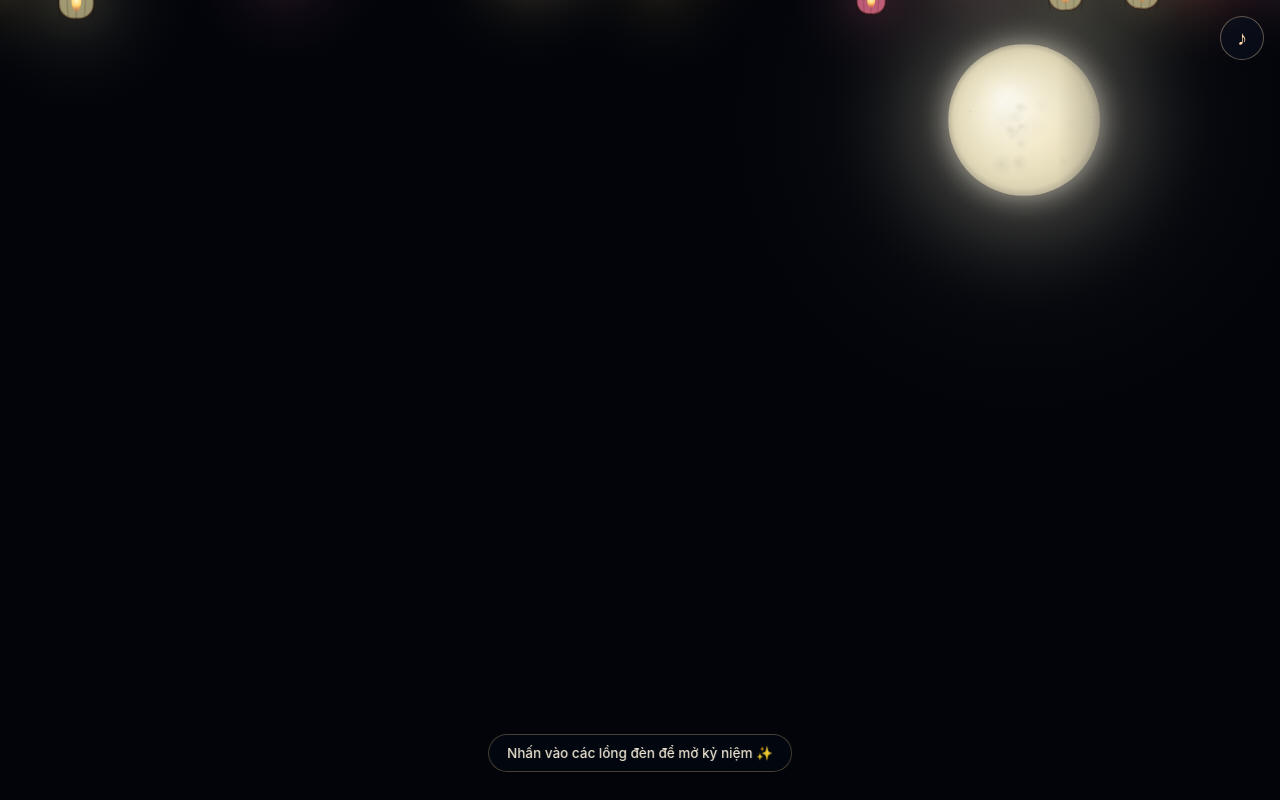
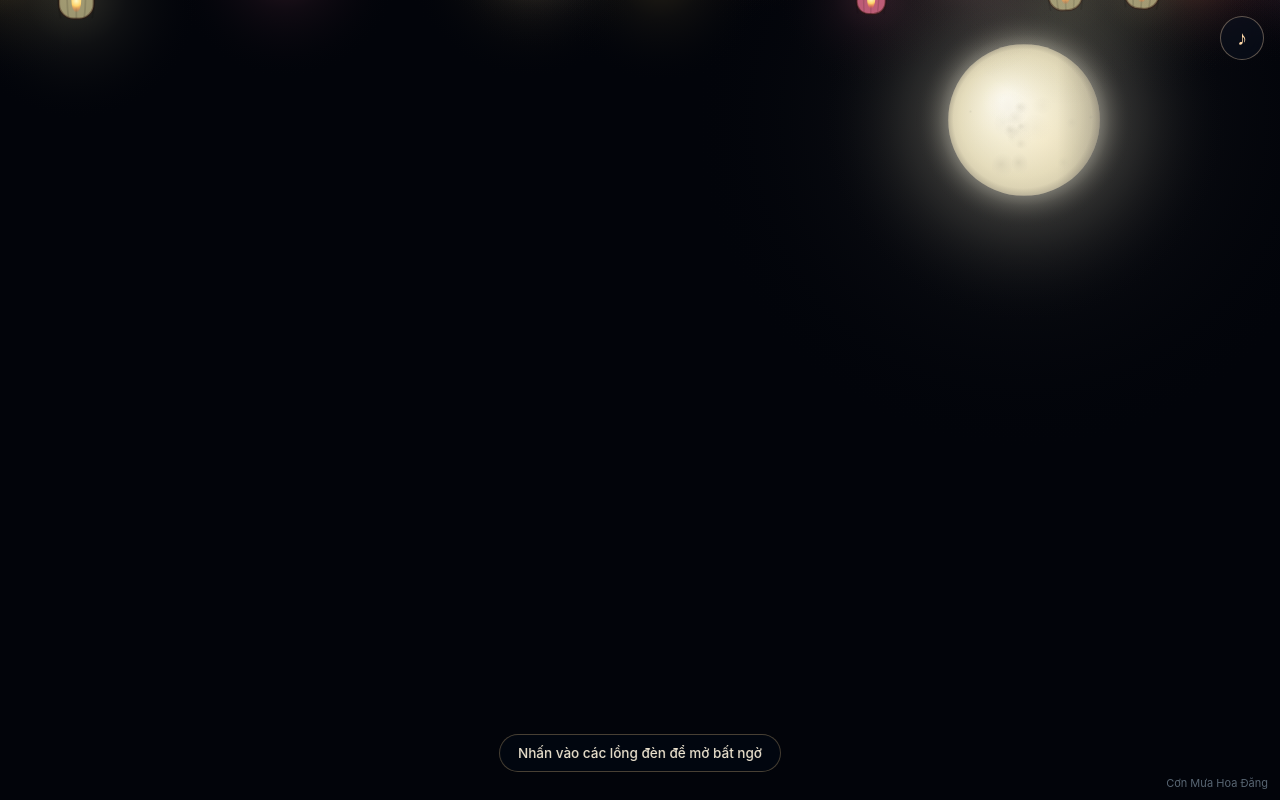
Before and after one commit to monquanhonho/nguyendung2, a plain HTML site: page longden.html in a window 1280 px wide. Drawn offline with Linux system fonts and the light colour scheme; animation ran at ten frames a second.

Commit message:
upload source code

```diff
--- a/longden.html
+++ b/longden.html
@@ -3,7 +3,7 @@
 <head>
   <meta charset="utf-8" />
   <meta name="viewport" content="width=device-width, initial-scale=1, maximum-scale=1, user-scalable=no" />
-  <title>Cơn Mưa Hoa Đăng</title>
+  <title>lồng đèn</title>
   <style>
     :root {
       --accent: #ffb86b;
@@ -32,7 +32,6 @@
       touch-action: none;
     }
 
-    /* ===== UI Overlay ===== */
     .ui-layer {
       position: fixed;
       inset: 0;
@@ -85,7 +84,6 @@
       opacity: 1;
     }
 
-    /* Music toggle */
     .music-btn {
       position: fixed;
       top: 16px;
@@ -119,7 +117,6 @@
       opacity: 0.65;
     }
 
-    /* ===== Photo Popup ===== */
     .photo-popup {
       position: fixed;
       inset: 0;
@@ -166,6 +163,8 @@
       border-radius: 16px;
       user-select: none;
       -webkit-user-drag: none;
+      opacity: 0;
+      transition: opacity 0.35s ease;
     }
 
     .photo-close {
@@ -189,7 +188,6 @@
       transform: scale(1.08);
     }
 
-    /* ===== Heart VIP Trigger ===== */
     .heartvip-stem {
       position: fixed;
       left: 50%;
@@ -312,7 +310,6 @@
       100% { opacity: 0; transform: scale(1.5); }
     }
 
-    /* Credit nhỏ */
     .credit {
       position: fixed;
       right: 12px;
@@ -333,8 +330,8 @@
   <canvas id="c"></canvas>
 
   <div class="ui-layer">
-    <div class="progress-badge" id="progressBadge">Đã mở 0/8</div>
-    <div class="photo-hint" id="photoHint">Nhấn vào các lồng đèn để mở kỷ niệm ✨</div>
+    <div class="progress-badge" id="progressBadge">Đã mở 0/7</div>
+    <div class="photo-hint" id="photoHint">Nhấn vào các lồng đèn để mở bất ngờ</div>
   </div>
 
   <button class="music-btn" id="musicBtn" type="button" aria-label="Bật/tắt nhạc" title="Bật/tắt nhạc">♪</button>
@@ -350,6 +347,8 @@
   <button class="heartvip-trigger" id="heartVipTrigger" type="button" aria-label="Mở trái tim yêu thương">❤</button>
   <div class="heartvip-hint" aria-live="polite">Bấm vào trái tim nhé 💗</div>
 
+  <div class="credit">Cơn Mưa Hoa Đăng</div>
+
   <script>
     // ===================== CONFIG =====================
     const CONFIG = {
@@ -357,7 +356,7 @@
       Z_MIN: 0.1,
       Z_MAX: 2.0,
       NEEDED_CLICKS: 8,
-      FORMATION_DURATION: 4800,   // ms
+      FORMATION_DURATION: 4800,
       HEART_PARTICLES: window.matchMedia('(max-width: 768px)').matches ? 14 : 22,
       LANTERN_COUNT: window.matchMedia('(max-width: 768px)').matches ? 70 : 105,
       GIRL_NAME: 'Em'
@@ -370,7 +369,7 @@
     let H = canvas.height = innerHeight;
 
     // ===================== STATE =====================
-    let skyPhase = 'rain';          // rain | slowing | pause | forming | heart
+    let skyPhase = 'rain';
     let motionScale = 1;
     let formationStartedAt = 0;
     let formationTargets = [];
@@ -380,16 +379,17 @@
     let isMuted = false;
 
     // ===================== DOM =====================
-    const photoPopup   = document.getElementById('photoPopup');
-    const memoryPhoto  = document.getElementById('memoryPhoto');
-    const photoClose   = document.getElementById('photoClose');
-    const photoHint    = document.getElementById('photoHint');
-    const progressBadge= document.getElementById('progressBadge');
+    const photoPopup    = document.getElementById('photoPopup');
+    const memoryPhoto   = document.getElementById('memoryPhoto');
+    const photoClose    = document.getElementById('photoClose');
+    const photoHint     = document.getElementById('photoHint');
+    const progressBadge = document.getElementById('progressBadge');
     const heartVipTrigger = document.getElementById('heartVipTrigger');
-    const heartVipStem = document.getElementById('heartVipStem');
-    const musicBtn     = document.getElementById('musicBtn');
-    const audio        = document.getElementById('bgMusic');
+    const heartVipStem  = document.getElementById('heartVipStem');
+    const musicBtn      = document.getElementById('musicBtn');
+    const audio         = document.getElementById('bgMusic');
 
+    // ===================== 8 ẢNH =====================
     const memoryImages = [
       'anh/anh1.jpg',
       'anh/anh2.jpg',
@@ -400,7 +400,12 @@
       'anh/anh7.jpg',
       'anh/anh8.jpg',
     ];
-    const fallbackPhoto = 'image/lantern.svg';
+
+    // Preload tất cả ảnh để tránh flash trên mobile
+    memoryImages.forEach(src => {
+      const img = new Image();
+      img.src = src;
+    });
 
     // ===================== UTILS =====================
     function rand(a, b) { return a + Math.random() * (b - a); }
@@ -455,7 +460,6 @@
       const radius = Math.min(W, H) * 0.22;
       const t = performance.now() * 0.0014;
 
-      // Soft glow
       const glow = ctx.createRadialGradient(cx, cy, radius * 0.1, cx, cy, radius * 1.55);
       glow.addColorStop(0, 'rgba(255, 182, 193, 0.32)');
       glow.addColorStop(0.45, 'rgba(255, 153, 189, 0.14)');
@@ -463,7 +467,6 @@
       ctx.fillStyle = glow;
       ctx.fillRect(cx - radius * 1.7, cy - radius * 1.7, radius * 3.4, radius * 3.4);
 
-      // Heart outline
       ctx.beginPath();
       ctx.moveTo(cx, cy + radius * 0.55);
       for (let a = 0; a <= Math.PI * 2 + 0.1; a += 0.09) {
@@ -479,7 +482,6 @@
       ctx.stroke();
       ctx.shadowBlur = 0;
 
-      // Particles
       for (const p of heartParticles) {
         p.x += p.vx;
         p.y += p.vy;
@@ -672,7 +674,6 @@
         ctx.translate(px, py);
         ctx.rotate(this.rotation);
 
-        // Glow
         const gR = s * (2.3 + glowFactor * this.glow);
         const grd = ctx.createRadialGradient(0, 0, 0, 0, 0, gR);
         grd.addColorStop(0, hexToRgba(this.color, 0.22 * this.alpha));
@@ -683,7 +684,6 @@
         ctx.arc(0, 0, gR, 0, Math.PI * 2);
         ctx.fill();
 
-        // Body
         const w = s * 0.78;
         const h = s * 1.02;
         const bodyAlpha = Math.max(0.56, this.alpha * (1 - (this.z - CONFIG.Z_MIN) / (CONFIG.Z_MAX - CONFIG.Z_MIN)));
@@ -696,7 +696,6 @@
         ctx.strokeStyle = 'rgba(55, 24, 15, 0.7)';
         ctx.stroke();
 
-        // Ribs
         ctx.globalAlpha = 0.16 * this.alpha;
         for (let i = -2; i <= 2; i++) {
           const ix = (i / 3) * w * 0.68;
@@ -708,7 +707,6 @@
           ctx.stroke();
         }
 
-        // Flame
         ctx.globalAlpha = 1;
         const flameY = h * 0.11;
         const flameH = s * 0.26;
@@ -782,7 +780,6 @@
       const breathe = 1 + 0.055 * Math.sin(performance.now() * 0.00075);
       ctx.save();
 
-      // Haze
       const haze = R * 4.6 * breathe;
       const hazeG = ctx.createRadialGradient(moonX, moonY, R * 0.25, moonX, moonY, haze);
       hazeG.addColorStop(0, 'rgba(255,252,230,0.09)');
@@ -793,7 +790,6 @@
       ctx.arc(moonX, moonY, haze, 0, Math.PI * 2);
       ctx.fill();
 
-      // Glow
       const glowR = R * 2.8 * breathe;
       const glowG = ctx.createRadialGradient(moonX, moonY, R * 0.45, moonX, moonY, glowR);
       glowG.addColorStop(0, 'rgba(255,250,235,0.42)');
@@ -805,7 +801,6 @@
       ctx.arc(moonX, moonY, glowR, 0, Math.PI * 2);
       ctx.fill();
 
-      // Corona
       const coronaR = R * 1.5 * breathe;
       const coronaG = ctx.createRadialGradient(moonX, moonY, R * 0.75, moonX, moonY, coronaR);
       coronaG.addColorStop(0, 'rgba(255,253,240,0.5)');
@@ -816,7 +811,6 @@
       ctx.arc(moonX, moonY, coronaR, 0, Math.PI * 2);
       ctx.fill();
 
-      // Body
       ctx.save();
       ctx.beginPath();
       ctx.arc(moonX, moonY, R, 0, Math.PI * 2);
@@ -875,7 +869,6 @@
         ctx.globalAlpha = 1;
       }
 
-      // Terminator + edge
       const termG = ctx.createLinearGradient(moonX - R, moonY, moonX + R, moonY);
       termG.addColorStop(0, 'rgba(0,0,0,0)');
       termG.addColorStop(0.72, 'rgba(0,0,0,0)');
@@ -892,9 +885,8 @@
 
       ctx.restore();
 
-      // Specular
       ctx.globalAlpha = 0.32;
-      const specG = ctx.createRadialGradient(moonX - R * 0.28, moonY - R * 0.28, 0, moonX - R * 0.28, moonY - R * 0.28, R * 0.55);
+      const specG = ctx.createRadialGradient(moonX - R * 0.28, moonY - R * 0.28, 0, moonX - R * 0.28, moonY - R * 0.22, R * 0.55);
       specG.addColorStop(0, 'rgba(255,255,255,0.55)');
       specG.addColorStop(0.5, 'rgba(255,255,255,0.08)');
       specG.addColorStop(1, 'rgba(255,255,255,0)');
@@ -925,7 +917,7 @@
     // ===================== MAIN LOOP =====================
     function update() {
       const now = performance.now();
-      const dt = Math.min((now - LAST) * 0.06, 2.5); // clamp dt
+      const dt = Math.min((now - LAST) * 0.06, 2.5);
       LAST = now;
 
       ctx.fillStyle = '#02040a';
@@ -933,7 +925,6 @@
 
       drawMoon();
 
-      // Sort only when needed (depth changes slowly)
       if (skyPhase === 'rain' || skyPhase === 'slowing') {
         lanterns.sort((a, b) => a.z - b.z);
       }
@@ -955,22 +946,28 @@
     }
     requestAnimationFrame(update);
 
-    // ===================== PHOTO =====================
+    // ===================== PHOTO (đã sửa flash trên mobile) =====================
+    memoryPhoto.onload = () => {
+      memoryPhoto.style.opacity = '1';
+    };
+
     memoryPhoto.onerror = () => {
-      if (memoryPhoto.dataset.fallback === '1') return;
-      memoryPhoto.dataset.fallback = '1';
-      memoryPhoto.src = fallbackPhoto;
-      memoryPhoto.alt = 'Hình ảnh kỷ niệm';
-    };
-    memoryPhoto.onload = () => {
-      memoryPhoto.dataset.fallback = '0';
+      console.warn('Không load được ảnh:', memoryPhoto.src);
+      // Không tự động chuyển sang ảnh lồng đèn nữa để tránh flash
     };
 
     function openNextPhoto() {
       if (!memoryImages.length) return;
-      memoryPhoto.dataset.fallback = '0';
-      memoryPhoto.src = memoryImages[currentPhotoIndex];
-      currentPhotoIndex = (currentPhotoIndex + 1) % memoryImages.length;
+
+      // Ẩn ảnh trước khi đổi src
+      memoryPhoto.style.opacity = '0';
+
+      // Đợi transition rồi mới gán src mới
+      setTimeout(() => {
+        memoryPhoto.src = memoryImages[currentPhotoIndex];
+        currentPhotoIndex = (currentPhotoIndex + 1) % memoryImages.length;
+      }, 40);
+
       photoPopup.classList.add('show');
       photoPopup.setAttribute('aria-hidden', 'false');
     }
@@ -978,6 +975,9 @@
     function closePhoto() {
       photoPopup.classList.remove('show');
       photoPopup.setAttribute('aria-hidden', 'true');
+      setTimeout(() => {
+        memoryPhoto.style.opacity = '0';
+      }, 300);
     }
 
     photoClose.addEventListener('click', e => {
@@ -1026,7 +1026,6 @@
         }
       }
 
-      // Music autoplay on first interaction
       if (!musicPlayed && audio) {
         audio.play().then(() => {
           musicPlayed = true;
@@ -1043,12 +1042,10 @@
       }
     }, { passive: true });
 
-    // Heart button
     heartVipTrigger.addEventListener('click', () => {
       window.location.href = 'heartvip/index.html';
     });
 
-    // Music toggle
     musicBtn.addEventListener('click', () => {
       if (!audio) return;
       if (!musicPlayed) {
@@ -1078,6 +1075,8 @@
         }
       }, 120);
     });
+
+    console.log('Cơn Mưa Hoa Đăng — 8 ảnh sẵn sàng.');
   </script>
 </body>
 </html>
```
